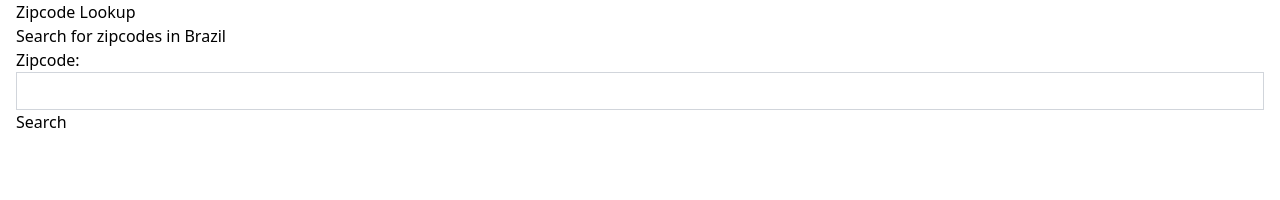
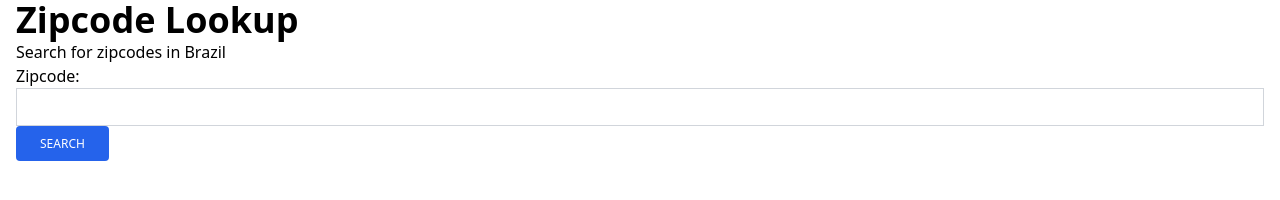
Before and after one commit to caiquecastro/zipcode-lookup-pwa, a website built with Vite: page index.html in a window 1280 px wide. Built offline with nearby package versions, Linux system fonts and the light colour scheme.

Commit message:
feat: Style button

```diff
--- a/index.html
+++ b/index.html
@@ -12,7 +12,7 @@
 </head>
 <body>
     <div id="app" class="container mx-auto px-4">
-        <h1>Zipcode Lookup</h1>
+        <h1 class="text-4xl font-bold">Zipcode Lookup</h1>
         <h2>Search for zipcodes in Brazil</h2>
 
         <form action="/search" id="zipcode-form">
@@ -23,18 +23,24 @@
                 id="zipcode"
                 maxlength="9"
                 class="
-                    block
-                    w-full
-                    px-3
-                    py-1.5
-                    text-base
-                    font-normal
-                    text-gray-700
-                    bg-white bg-clip-padding
+                    block w-full
+                    px-3 py-1.5
+                    text-base font-normal
+                    text-gray-700 bg-white bg-clip-padding
                     border border-solid border-gray-300
                 "
             />
-            <button>Search</button>
+            <button
+                class="
+                    inline-block
+                    px-6 py-2.5
+                    bg-blue-600 text-white
+                    font-medium text-xs leading-tight uppercase
+                    rounded
+                "
+            >
+                Search
+            </button>
         </form>
 
         <div id="search-message"></div>
```
